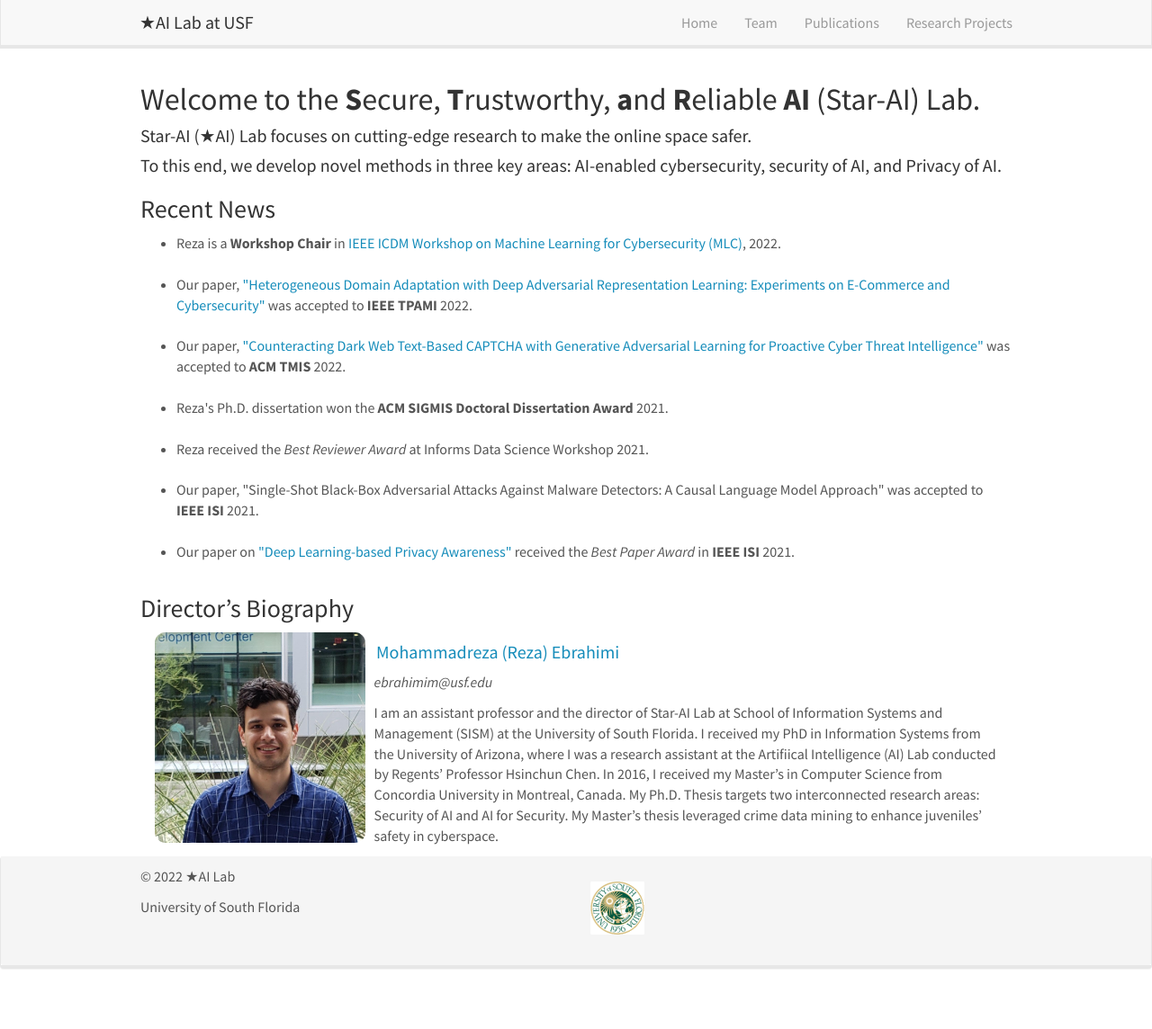
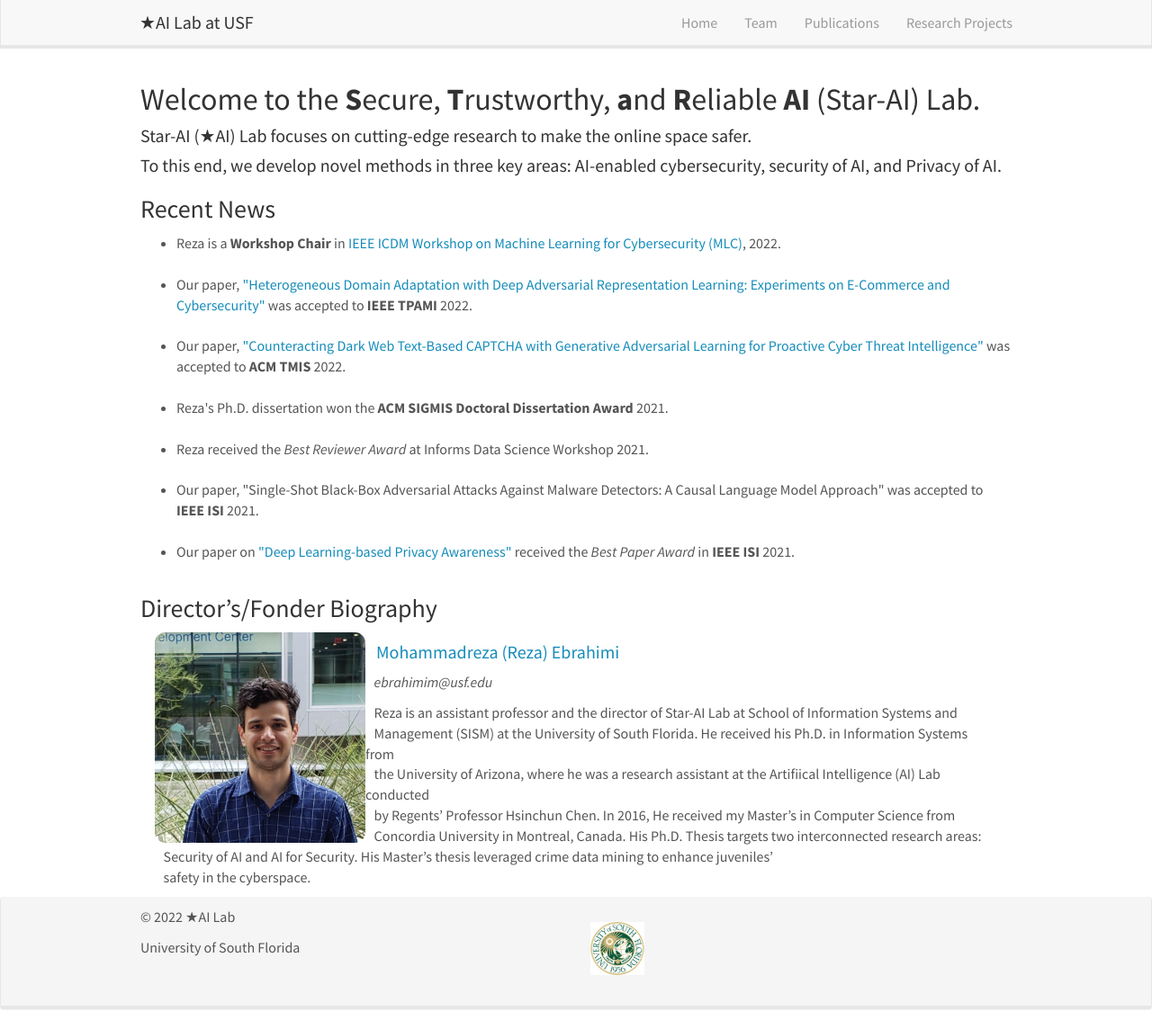
Before and after one commit to star-ailab/star-ailab.github.io, a Jekyll site: the page built from _pages/home.md, in a window 1280 px wide and 1144 px high. Shown: the whole window at 90% size. Built offline with Jekyll 4.4.1, drawn with Linux system fonts in a browser that asks for light colours; nearby versions of some CDN libraries.

Commit message:
Update home.md

```diff
--- a/_pages/home.md
+++ b/_pages/home.md
@@ -43,11 +43,11 @@ permalink: /
 	</ul>
 </div>
 
-### Director's Biography
+### Director's/Fonder Biography
 <div class="col-sm-12 clearfix">
   <a href="https://mohammadrezaebrahimi.github.io"> <img src="{{ site.url }}{{ site.baseurl }}/images/teampic/rebrahimi.jpg" class="img-responsive" width="25%" style="float: left" /></a>
   <h4>&nbsp;&nbsp; <a href="https://mohammadrezaebrahimi.github.io"> Mohammadreza (Reza) Ebrahimi </a></h4>
   <i>&nbsp;&nbsp; ebrahimim@usf.edu</i>
-  <p>&nbsp;&nbsp; I am an assistant professor and the director of Star-AI Lab at School of Information Systems and <br>&nbsp;&nbsp; Management (SISM) at the University of South Florida. I received my PhD in Information Systems from <br>&nbsp;&nbsp; the University of Arizona, where I was a research assistant at the Artifiical Intelligence (AI) Lab conducted <br>&nbsp;&nbsp; by Regents’ Professor Hsinchun Chen. In 2016, I received my Master's in Computer Science from <br>&nbsp;&nbsp; Concordia University in Montreal, Canada. My Ph.D. Thesis targets two interconnected research areas: <br>&nbsp;&nbsp; Security of AI and AI for Security. My Master's thesis leveraged crime data mining to enhance juveniles' <br>&nbsp;&nbsp; safety in cyberspace.</p>
+  <p>&nbsp;&nbsp; Reza is an assistant professor and the director of Star-AI Lab at School of Information Systems and <br>&nbsp;&nbsp; Management (SISM) at the University of South Florida. He received his Ph.D. in Information Systems from <br>&nbsp;&nbsp; the University of Arizona, where he was a research assistant at the Artifiical Intelligence (AI) Lab conducted <br>&nbsp;&nbsp; by Regents’ Professor Hsinchun Chen. In 2016, He received my Master's in Computer Science from <br>&nbsp;&nbsp; Concordia University in Montreal, Canada. His Ph.D. Thesis targets two interconnected research areas: <br>&nbsp;&nbsp; Security of AI and AI for Security. His Master's thesis leveraged crime data mining to enhance juveniles' <br>&nbsp;&nbsp; safety in the cyberspace.</p>
 
 </div>
```
